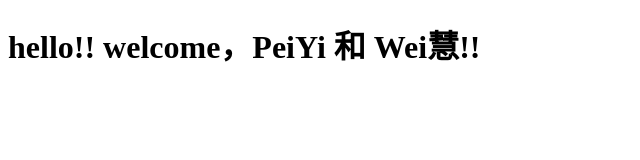
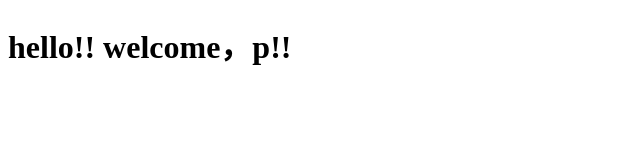
Before and after one commit to yunshansi/vercel_demo, a plain HTML site: page index.html in a window 1280 px wide. Shown: the whole page, without its empty margins (0-640 px from the left). Drawn offline with Linux system fonts and the light colour scheme.

Commit message:
Update index.html

```diff
--- a/index.html
+++ b/index.html
@@ -6,6 +6,6 @@
     <title>mochou</title>
 </head>
 <body>
-    <h1>hello!! welcome，PeiYi 和 Wei慧!!</h1>
+    <h1>hello!! welcome，p!!</h1>
 </body>
 </html>
```
